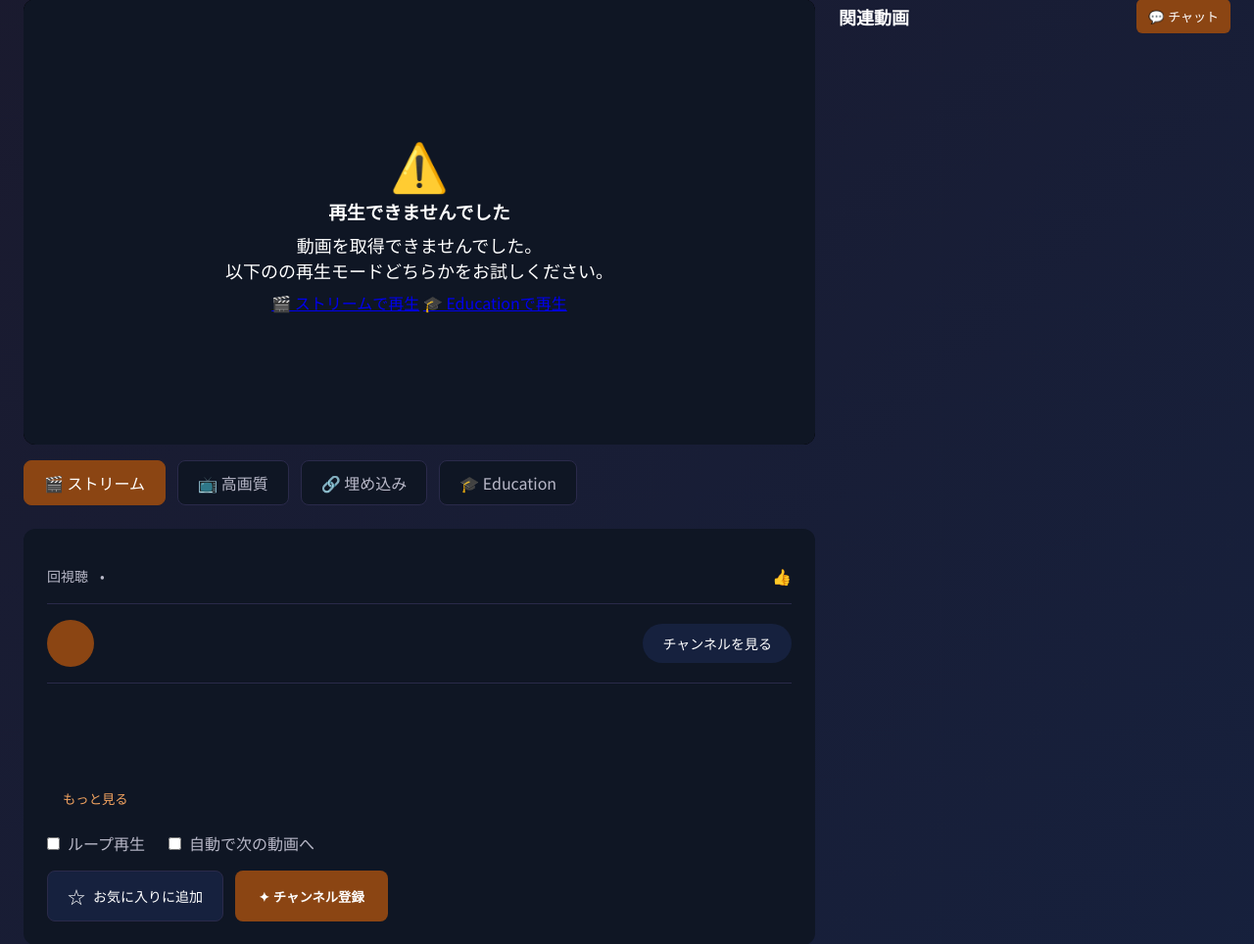
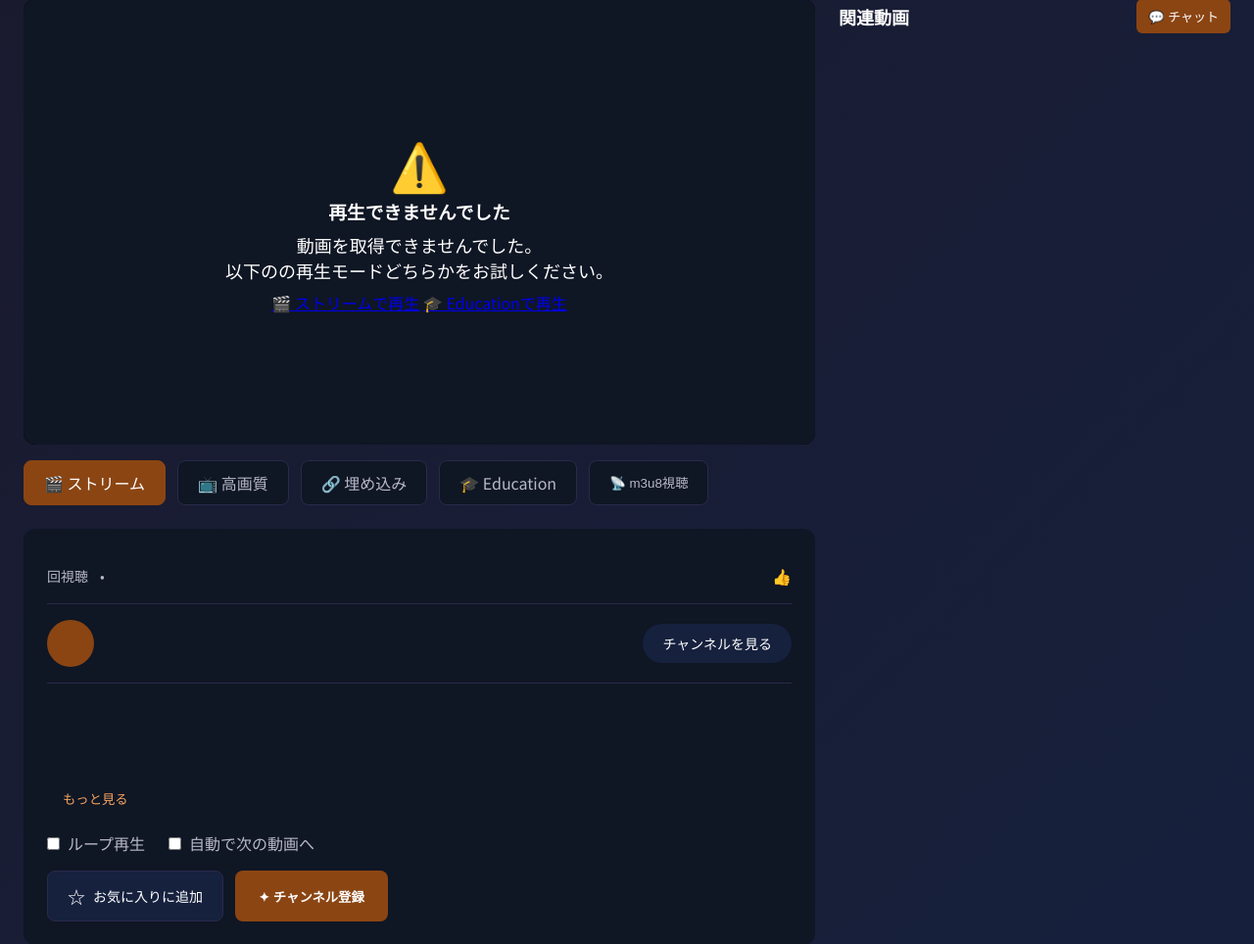
Before and after one commit to banana-coco/choco-tube, a Flask app: page /watch?v=dQw4w9WgXcQ in a window 1280 px wide. Shown: the part 89-1053 px from the top of the page at 98% size. Run offline with Flask 2, Linux system fonts and the light colour scheme; the visitor is signed in with stand-in values (Sample User, id 1); data that the repository does not hold is empty; some libraries are stand-ins or nearby versions.

Commit message:
Update watch.html

```diff
--- a/templates/watch.html
+++ b/templates/watch.html
@@ -71,24 +71,20 @@
                 <a href="/edu?v={{ video_id }}" class="player-source-btn {% if mode == 'education' %}active{% endif %}">
                     <span>🎓 Education</span>
                 </a>
-                {% if streams.m3u8 %}
                 <button id="m3u8ViewBtn" class="player-source-btn" title="m3u8リンクで視聴">
                     <span>📡 m3u8視聴</span>
                 </button>
-                {% endif %}
             </div>
 
-            {% if streams.m3u8 %}
             <div class="m3u8-section" id="m3u8Section" style="display:none; background: var(--bg-card, #2a2a4a); padding: 12px; border-radius: 8px; margin-top: 12px;">
                 <div style="display: flex; justify-content: space-between; align-items: center; gap: 8px;">
-                    <input type="text" id="m3u8Link" value="{{ streams.m3u8 }}" readonly style="flex: 1; padding: 8px; background: var(--bg-secondary, #1a1a2e); color: var(--text-primary, #fff); border: 1px solid var(--border-color, #2a2a4a); border-radius: 4px; font-size: 12px; font-family: monospace;">
+                    <input type="text" id="m3u8Link" value="{{ streams.m3u8 if streams.m3u8 else '' }}" placeholder="m3u8リンクをここに貼り付け" style="flex: 1; padding: 8px; background: var(--bg-secondary, #1a1a2e); color: var(--text-primary, #fff); border: 1px solid var(--border-color, #2a2a4a); border-radius: 4px; font-size: 12px; font-family: monospace;">
                     <button id="copyM3u8Btn" class="copy-btn" style="padding: 8px 16px; background: #8b4513; color: white; border: none; border-radius: 4px; cursor: pointer; font-weight: 500; transition: background 0.3s;">
                         📋 コピー
                     </button>
                 </div>
-                <p style="font-size: 12px; color: var(--text-secondary, #b8b8c8); margin-top: 8px;">このm3u8リンクをVLCプレイヤーやメディアプレイヤーに貼り付けて再生できます</p>
+                <p style="font-size: 12px; color: var(--text-secondary, #b8b8c8); margin-top: 8px;">{% if streams.m3u8 %}このm3u8リンクをVLCプレイヤーやメディアプレイヤーに貼り付けて再生できます{% else %}m3u8リンクが見つかりませんでした。別のプレイモードをお試しください{% endif %}</p>
             </div>
-            {% endif %}
 
             {% if mode == 'education' %}
             <div class="edu-source-selector">
```
